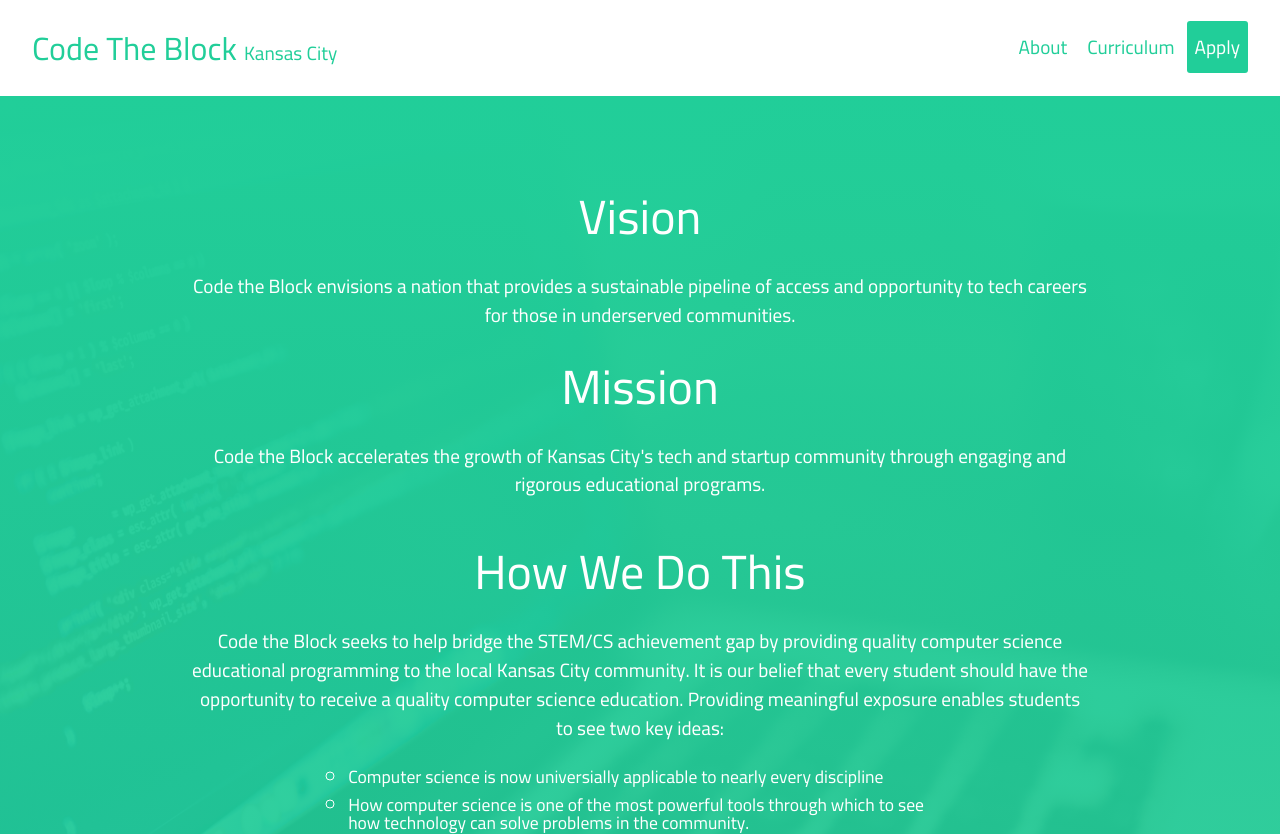
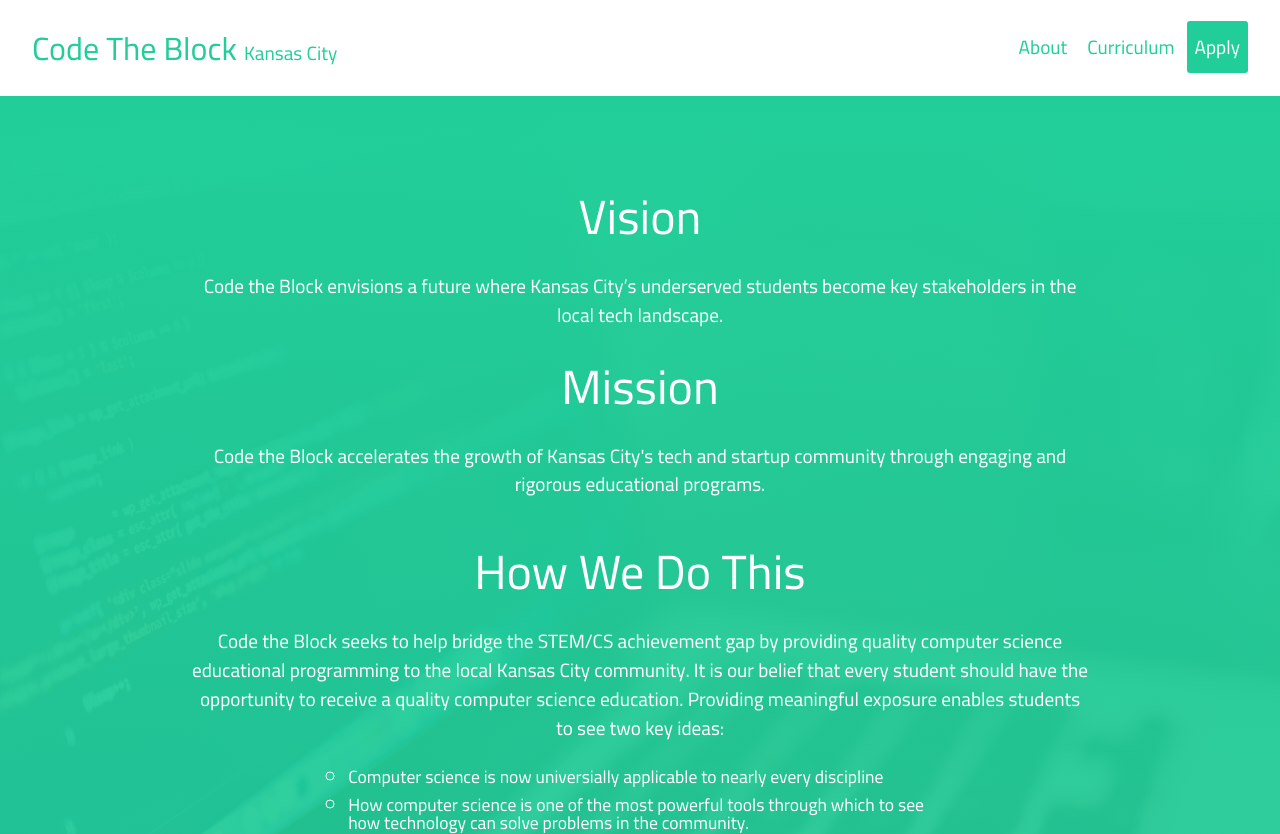
Before and after one commit to josephbrockw/codeTheBlock, a website: page index.html in a window 1280 px wide. Shown: the top 834 px of the page. Drawn offline with nearby package versions, Linux system fonts and the light colour scheme; a script that the page names is missing.

Commit message:
testing hosting

```diff
--- a/index.html
+++ b/index.html
@@ -25,7 +25,7 @@
   </nav>
   <section id="section-one">
     <h2 class="title">Vision</h2>
-      <p>Code the Block envisions a nation that provides a sustainable pipeline of access and opportunity to tech careers for those in underserved communities.</p>
+      <p>Code the Block envisions a future where Kansas City’s underserved students become key stakeholders in the local tech landscape.</p>
     <h3 class="title">Mission</h3>
     <p>Code the Block accelerates the growth of Kansas City's tech and startup community through engaging and rigorous educational programs.</p> </br>
     <h3 class="title">How We Do This</h3>
```
